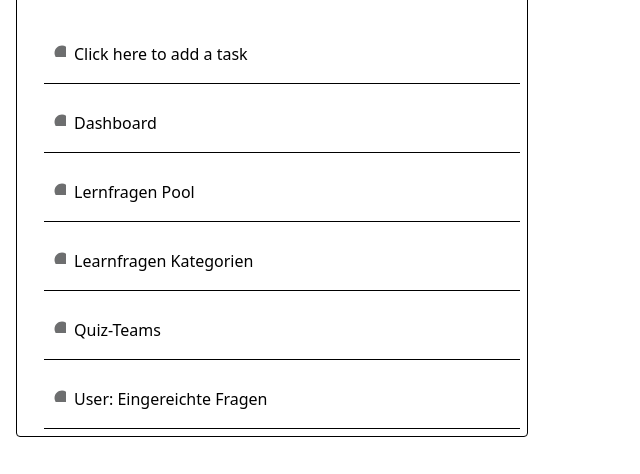
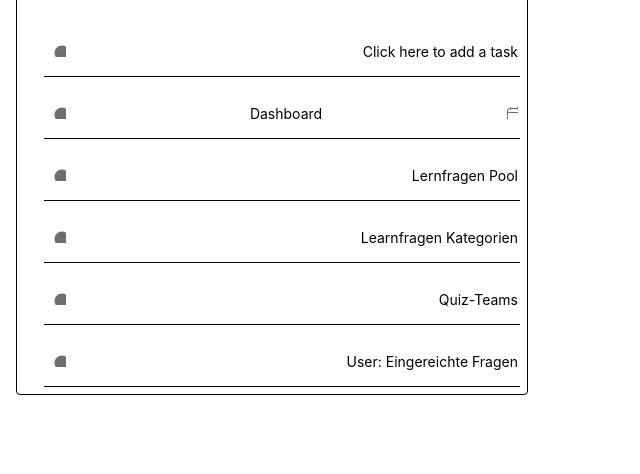
Before and after one commit to Kesab92/asana-lay-out, a plain HTML site: page index.html in a window 1280 px wide. Shown: the part 326-800 px from the top of the page, without its empty margins (0-640 px from the left). Drawn offline with Linux system fonts and the light colour scheme.

Commit message:
2 files modified

```diff
--- a/index.html
+++ b/index.html
@@ -77,6 +77,16 @@
                 ></path>
               </svg>
               <p>Dashboard</p>
+              <svg
+                class="s-lockIcon"
+                viewBox="0 0 24 24"
+                aria-hidden="true"
+                focusable="false"
+              >
+                <path
+                  d="M24,2V1c0-0.6-0.4-1-1-1s-1,0.4-1,1v1H10V1c0-0.6-0.4-1-1-1S8,0.4,8,1v1C4.7,2,2,4.7,2,8v16c0,3.3,2.7,6,6,6h16c3.3,0,6-2.7,6-6V8C30,4.7,27.3,2,24,2z M8,4v1c0,0.6,0.4,1,1,1s1-0.4,1-1V4h12v1c0,0.6,0.4,1,1,1s1-0.4,1-1V4c2.2,0,4,1.8,4,4v2H4V8C4,5.8,5.8,4,8,4z M24,28H8c-2.2,0-4-1.8-4-4V12h24v12C28,26.2,26.2,28,24,28z"
+                ></path>
+              </svg>
             </div>
             <div>
               <svg
--- a/styles.css
+++ b/styles.css
@@ -4,9 +4,13 @@
 
 body {
   margin: 0;
-  font-family: system-ui, sans-serif;
+
   color: black;
   background-color: white;
+  font-family: -apple-system, BlinkMacSystemFont, 'Segoe UI', Roboto,
+    'Helvetica Neue', Helvetica, Arial, sans-serif;
+  font-size: 14px;
+  line-height: normal;
 }
 main {
   padding: 1rem;
@@ -45,9 +49,9 @@ h1 {
   margin: 2px;
   display: flex;
   border-bottom: 0.5px solid black;
+  justify-content: space-between;
 }
 .s-myTasks > div:hover {
-  background-color: grey;
 }
 .s-myTasks > div > p {
   margin-top: 22px;
```
